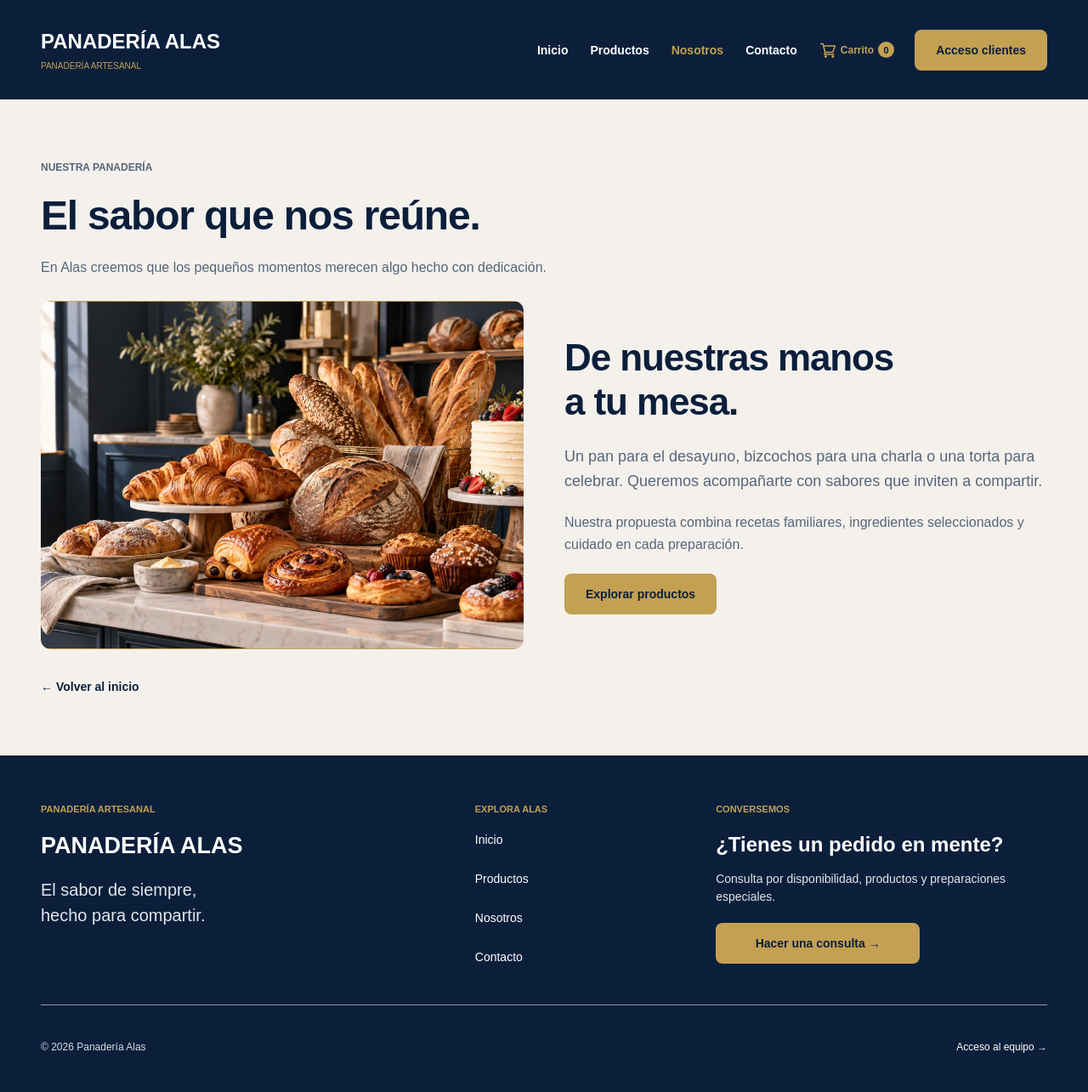
After one commit to ElMaximizer/QBA-gestion-pedidos-alas, a PHP site: page /nosotros in a window 1280 px wide. The commit adds this page. Shown: the whole page at 85% size. Run offline with PHP 8.4, Linux system fonts and the light colour scheme; some libraries are stand-ins or nearby versions.

Commit message:
feat(Nosotros): agregar página

```diff
--- /dev/null
+++ b/app/Controllers/NosotrosController.php
@@ -0,0 +1,17 @@
+<?php
+declare(strict_types=1);
+
+namespace App\Controllers;
+
+use App\Core\Vista;
+
+final class NosotrosController
+{
+    public function index(): void
+    {
+        Vista::mostrar('nosotros', [
+            'tituloPagina' => 'Nosotros | Panadería Alas',
+            'seccionActiva' => 'nosotros',
+        ]);
+    }
+}
--- a/app/Core/Vista.php
+++ b/app/Core/Vista.php
@@ -30,6 +30,10 @@ final class Vista
         $estilos = $vista === 'inicio' ? [] : ['css/componentes.css',
             $esPanel ? 'css/panel.css' : ($esRegistro ? 'css/registro.css' : 'css/pedidos.css')];
         $scripts = in_array($vista, ['cliente-login', 'cliente-registro', 'equipo-registro', 'equipo-login'], true) ? ['js/registro.js'] : [];
+
+        if ($vista === 'nosotros') {
+            $estilos[] = 'css/nosotros.css';
+        }
 
         if ($esGestionProducto) {
             $estilos[] = 'css/gestion-productos.css';
--- /dev/null
+++ b/app/Views/nosotros.php
@@ -0,0 +1,21 @@
+<main id="contenido" class="nosotros-pagina">
+    <section class="nosotros" aria-labelledby="titulo-nosotros">
+        <div class="contenedor nosotros__contenido">
+            <div class="nosotros__introduccion">
+                <span class="etiqueta">NUESTRA PANADERÍA</span>
+                <h1 class="nosotros__titulo" id="titulo-nosotros">El sabor que nos reúne.</h1>
+                <p class="nosotros__bajada">En Alas creemos que los pequeños momentos merecen algo hecho con dedicación.</p>
+            </div>
+            <div class="nosotros__detalle">
+                <img class="nosotros__imagen" src="<?= $escapar($recurso('images/panes.png')) ?>" alt="Panes y productos artesanales de Panadería Alas" width="664" height="398">
+                <div class="nosotros__texto">
+                    <h2 class="nosotros__subtitulo">De nuestras manos<br>a tu mesa.</h2>
+                    <p>Un pan para el desayuno, bizcochos para una charla o una torta para celebrar. Queremos acompañarte con sabores que inviten a compartir.</p>
+                    <p class="nosotros__nota">Nuestra propuesta combina recetas familiares, ingredientes seleccionados y cuidado en cada preparación.</p>
+                    <a class="boton boton--dorado" href="<?= $url('productos') ?>">Explorar productos</a>
+                </div>
+            </div>
+            <a class="enlace-texto nosotros__volver" href="<?= $url('inicio') ?>">← Volver al inicio</a>
+        </div>
+    </section>
+</main>
--- a/app/Views/partials/encabezado.php
+++ b/app/Views/partials/encabezado.php
@@ -25,7 +25,7 @@
             <nav class="navegacion" aria-label="Navegación principal">
                 <a class="navegacion__enlace" href="<?= $url('inicio') ?>" <?= $seccionActiva === 'inicio' ? 'aria-current="page"' : '' ?>>Inicio</a>
                 <a class="navegacion__enlace" href="<?= $url('productos') ?>" <?= $seccionActiva === 'productos' ? 'aria-current="page"' : '' ?>>Productos</a>
-                <a class="navegacion__enlace" role="link" aria-disabled="true">Nosotros</a>
+                <a class="navegacion__enlace" href="<?= $url('nosotros') ?>" <?= $seccionActiva === 'nosotros' ? 'aria-current="page"' : '' ?>>Nosotros</a>
                 <a class="navegacion__enlace" role="link" aria-disabled="true">Contacto</a>
                 <a class="carrito" href="<?= $url('carrito') ?>">
                     <img class="carrito__icono" src="<?= $escapar($recurso('images/carrito.svg')) ?>" width="20" height="20" alt="">
--- a/app/Views/partials/pie.php
+++ b/app/Views/partials/pie.php
@@ -12,7 +12,7 @@
                     <div class="pie-pagina__enlaces">
                         <a class="pie-pagina__enlace" href="<?= $url('inicio') ?>">Inicio</a>
                         <a class="pie-pagina__enlace" href="<?= $url('productos') ?>">Productos</a>
-                        <a class="pie-pagina__enlace" role="link" aria-disabled="true">Nosotros</a>
+                        <a class="pie-pagina__enlace" href="<?= $url('nosotros') ?>">Nosotros</a>
                         <a class="pie-pagina__enlace" role="link" aria-disabled="true">Contacto</a>
                     </div>
                 </nav>
--- a/config/rutas.php
+++ b/config/rutas.php
@@ -5,6 +5,7 @@ use App\Controllers\AccesoController;
 use App\Controllers\AccesoEquipoController;
 use App\Controllers\CarritoController;
 use App\Controllers\InicioController;
+use App\Controllers\NosotrosController;
 use App\Controllers\GestionProductoController;
 use App\Controllers\PanelEquipoController;
 use App\Controllers\PedidosEquipoController;
@@ -20,6 +21,7 @@ use App\Controllers\EntregasMercaderiaController;
 // Nombre interno => [dirección pública, controlador, acción, métodos].
 return [
     'inicio' => ['', InicioController::class, 'index', ['GET', 'HEAD']],
+    'nosotros' => ['nosotros', NosotrosController::class, 'index', ['GET', 'HEAD']],
     'productos' => ['productos', ProductoController::class, 'index', ['GET', 'HEAD']],
     'producto' => ['producto', ProductoController::class, 'ver', ['GET', 'HEAD']],
     'carrito' => ['carrito', CarritoController::class, 'index', ['GET', 'HEAD', 'POST']],
--- /dev/null
+++ b/public/css/nosotros.css
@@ -0,0 +1,87 @@
+.nosotros-pagina {
+    min-height: 70vh;
+    background: var(--crema, #f4f1ed);
+}
+
+.nosotros {
+    padding-block: clamp(36px, 6vw, 72px);
+}
+
+.nosotros__introduccion {
+    margin-bottom: 26px;
+}
+
+.nosotros__introduccion .etiqueta {
+    margin-bottom: 20px;
+}
+
+.nosotros__titulo {
+    margin: 0 0 22px;
+    color: var(--azul, #0b1f3b);
+    font-size: clamp(34px, 5vw, 48px);
+    line-height: 1.15;
+}
+
+.nosotros__bajada {
+    max-width: 760px;
+    margin: 0;
+}
+
+.nosotros__detalle {
+    display: grid;
+    grid-template-columns: minmax(0, 1fr) minmax(0, 1fr);
+    align-items: center;
+    gap: clamp(24px, 4vw, 48px);
+}
+
+.nosotros__imagen {
+    display: block;
+    width: 100%;
+    height: clamp(280px, 34vw, 410px);
+    border-radius: 12px;
+    object-fit: cover;
+}
+
+.nosotros__texto {
+    max-width: 620px;
+}
+
+.nosotros__subtitulo {
+    margin: 0 0 24px;
+    color: var(--azul, #0b1f3b);
+    font-size: clamp(30px, 4vw, 44px);
+    line-height: 1.18;
+}
+
+.nosotros__texto p {
+    font-size: 18px;
+    line-height: 1.65;
+}
+
+.nosotros__texto .nosotros__nota {
+    font-size: 16px;
+}
+
+.nosotros__volver {
+    display: inline-block;
+    margin-top: 36px;
+}
+
+@media (max-width: 700px) {
+    .nosotros__introduccion {
+        margin-bottom: 22px;
+    }
+
+    .nosotros__detalle {
+        grid-template-columns: 1fr;
+        gap: 24px;
+    }
+
+    .nosotros__imagen {
+        height: clamp(220px, 62vw, 320px);
+    }
+
+    .nosotros__texto p {
+        font-size: 16px;
+    }
+}
```
